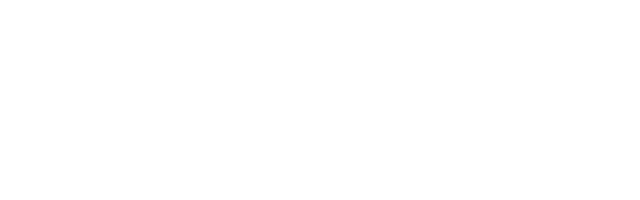
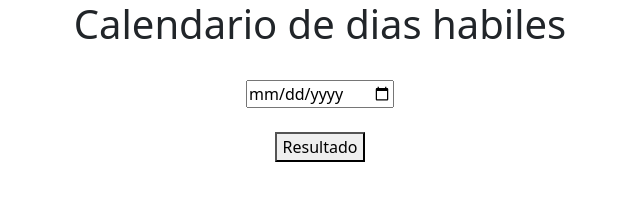
Before and after one commit to feeross/Calendario, a plain HTML site: page index.html in a window 1280 px wide. Shown: the whole page, without its empty margins (320-960 px from the left). Drawn offline with nearby package versions, Linux system fonts and the light colour scheme.

Commit message:
index corregido

```diff
--- a/index.html
+++ b/index.html
@@ -1,12 +1,27 @@
 <!DOCTYPE html>
-<html lang="en">
+<html lang="español">
 <head>
     <meta charset="UTF-8">
     <meta http-equiv="X-UA-Compatible" content="IE=edge">
     <meta name="viewport" content="width=device-width, initial-scale=1.0">
-    <title>Document</title>
+    <title>Calendario</title>
+    <link href="https://cdn.jsdelivr.net/npm/bootstrap@5.3.0-alpha1/dist/css/bootstrap.min.css" rel="stylesheet" integrity="sha384-GLhlTQ8iRABdZLl6O3oVMWSktQOp6b7In1Zl3/Jr59b6EGGoI1aFkw7cmDA6j6gD" crossorigin="anonymous">
+
 </head>
 <body>
+    <h1 class="trans text-center">Calendario de dias habiles</h1>
+      <br>
+      <div class="trans text-center">
+        <input type="date"  id="fecha">
+      </div>
+        <br>
+    <div class="trans text-center">
+    <button type="button" onclick="calcularDia()"  class="trans text-center">Resultado</button>
+    <p id="calculoDia"></p>
+    </div>
+
+    <script src="https://cdn.jsdelivr.net/npm/bootstrap@5.3.0-alpha1/dist/js/bootstrap.bundle.min.js" integrity="sha384-w76AqPfDkMBDXo30jS1Sgez6pr3x5MlQ1ZAGC+nuZB+EYdgRZgiwxhTBTkF7CXvN" crossorigin="anonymous"></script>
+    <script src="calendario.js"></script>
 
 </body>
 </html>
```
